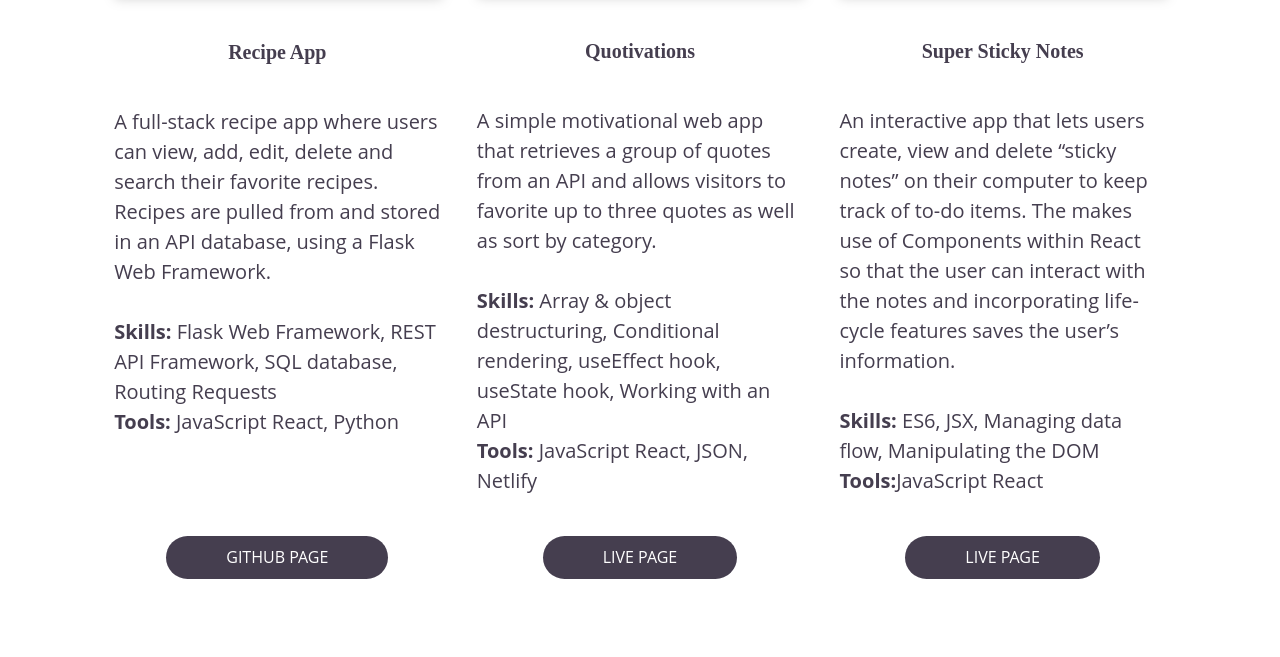
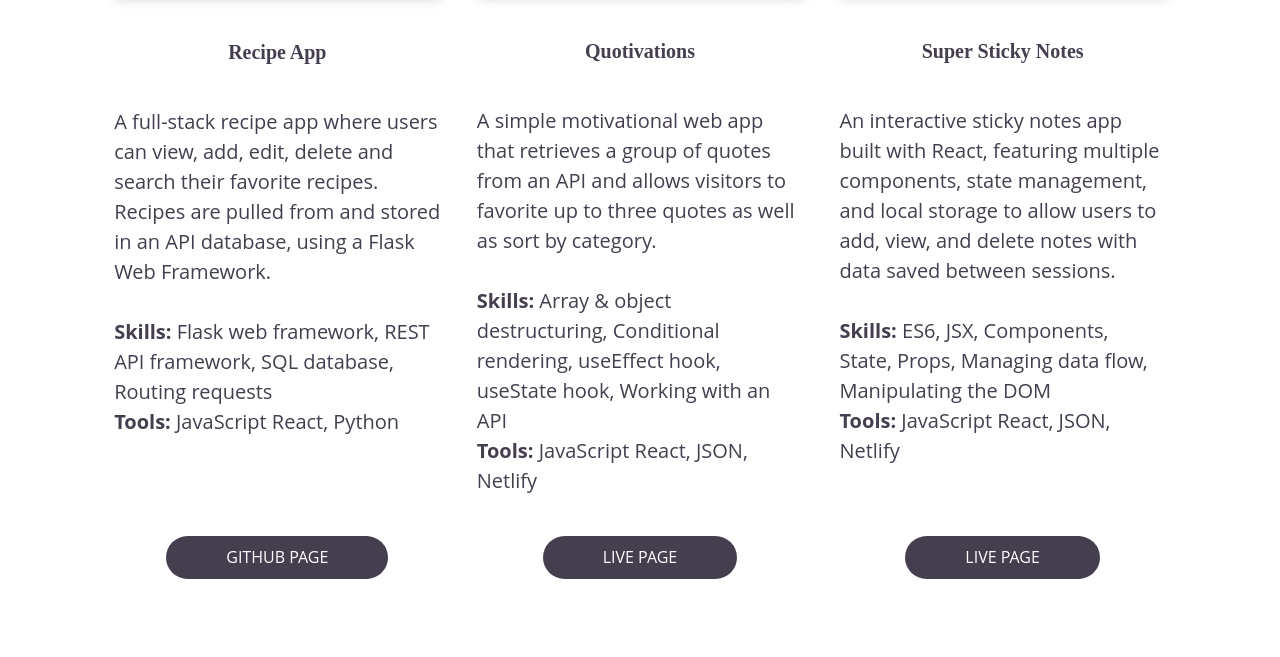
Before and after one commit to armstrong-l/portfolio-website, a website built with Parcel: page index.html in a window 1280 px wide. Shown: the part 1050-1707 px from the top of the page. Built offline with nearby package versions, Linux system fonts and the light colour scheme.

Commit message:
Rewriting some text

```diff
--- a/index.html
+++ b/index.html
@@ -57,7 +57,7 @@
               </figure>
               <h4>Recipe App</h4>
               <p class="project-description">A full-stack recipe app where users can view, add, edit, delete and search their favorite recipes.  Recipes are pulled from and stored in an API database, using a Flask Web Framework.</p>
-              <p><span>Skills: </span>Flask Web Framework, REST API Framework, SQL database, Routing Requests</p>
+              <p><span>Skills: </span>Flask web framework, REST API framework, SQL database, Routing requests</p>
               <p class="flex-fill"><span>Tools: </span>JavaScript React, Python</p>
               <a class="project-link" href="https://github.com/armstrong-l/recipe-app/" target="_blank">github page</a>
             </div>
@@ -76,9 +76,9 @@
                 <a href="https://super-sticky-notes-app.netlify.app/" target="_blank"><img src="./img/super-sticky-notes.png" alt="Sticky Notes Project"></a>
               </figure>
               <h4>Super Sticky Notes</h4>
-              <p class="project-description">An interactive app that lets users create, view and delete “sticky notes” on their computer to keep track of to-do items. The makes use of Components within React so that the user can interact with the notes and incorporating life-cycle features saves the user’s information.</p>
-              <p><span>Skills: </span>ES6, JSX, Managing data flow, Manipulating the DOM</p>
-              <p class="flex-fill"><span>Tools:</span>JavaScript React</p>
+              <p class="project-description">An interactive sticky notes app built with React, featuring multiple components, state management, and local storage to allow users to add, view, and delete notes with data saved between sessions.</p>
+              <p><span>Skills: </span>ES6, JSX, Components, State, Props, Managing data flow, Manipulating the DOM</p>
+              <p class="flex-fill"><span>Tools: </span>JavaScript React, JSON, Netlify</p>
               <a class="project-link" href="https://super-sticky-notes-app.netlify.app/" target="_blank">live page</a>
             </div>
             <div class="home-portfolio-piece">
@@ -132,7 +132,7 @@
           <div class="about-info">
             <h3>Hi! I’m Linda</h3>
             <h4>I’m based in New Zealand and looking to work in the world of backend development and database management.</h4>
-            <p class="about-text">I enjoy creating great systems and user experiences - web development unlocks so many ways to make these more robust and functional. I have a passion for life-long learning and finding out how things work and intertwine.</p>
+            <p class="about-text">I enjoy creating great systems and user experiences and I see web development as a powerful way to make these more robust and functional. I have a passion for life-long learning and finding out how things work and intertwine.</p>
             <p><span>Can't wait to work with you!</span></p>
           </div>
         </div>
```
